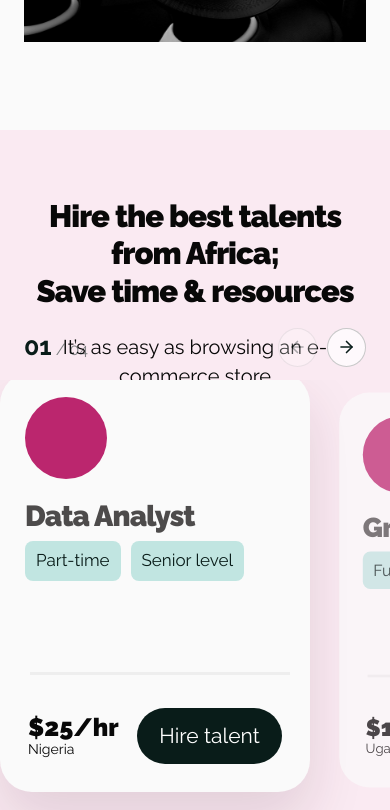
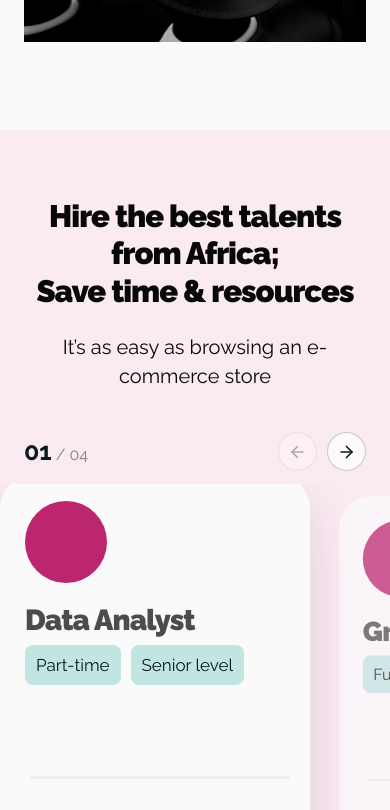
Before and after one commit to orenodevelopment-lang/oreno-platform-frontend, a Next.js app: page / in a window 390 px wide. Shown: the part 1720-2530 px from the top of the page. Built offline with nearby package versions, Linux system fonts and the light colour scheme.

Commit message:
fix: prevent mobile carousel controls overlapping copy

```diff
--- a/app/globals.css
+++ b/app/globals.css
@@ -1364,11 +1364,11 @@ a {
   .hiring-simplified h2 { margin-bottom: 20px; font-size: 52px; line-height: 1.06; }
   .hiring-simplified p { font-size: 24px; line-height: 1.5; }
   .hiring-simplified__image { position: static; width: 100%; height: min(126vw, 580px); }
-  .hiring-process { height: 780px; }
-  .hiring-process__heading { padding: 68px 24px 0; }
+  .hiring-process { height: auto; padding: 68px 0 66px; }
+  .hiring-process__heading { padding: 0 24px; }
   .hiring-process__heading h2 { font-size: 31px; line-height: 1.22; }
   .hiring-process__heading p { margin-top: 22px; font-size: 20px; line-height: 1.45; }
-  .talent-carousel-shell { top: 195px; left: 0; }
+  .talent-carousel-shell { position: relative; top: auto; right: auto; left: auto; margin-top: 38px; padding-bottom: 24px; }
   .talent-carousel__controls { height: 45px; padding: 0 24px; }
   .talent-carousel__controls button { width: 39px; height: 39px; }
   .talent-carousel { height: 450px; margin-top: 10px; padding-left: 24px; }
```
